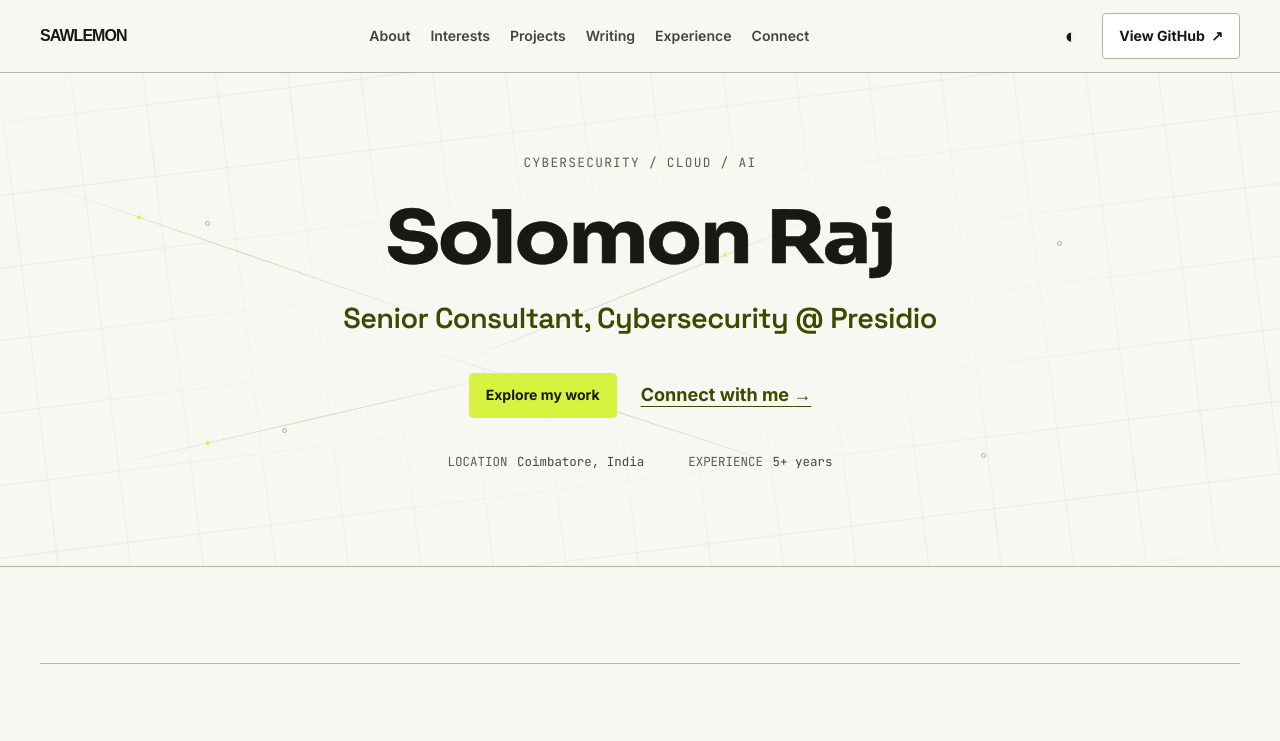
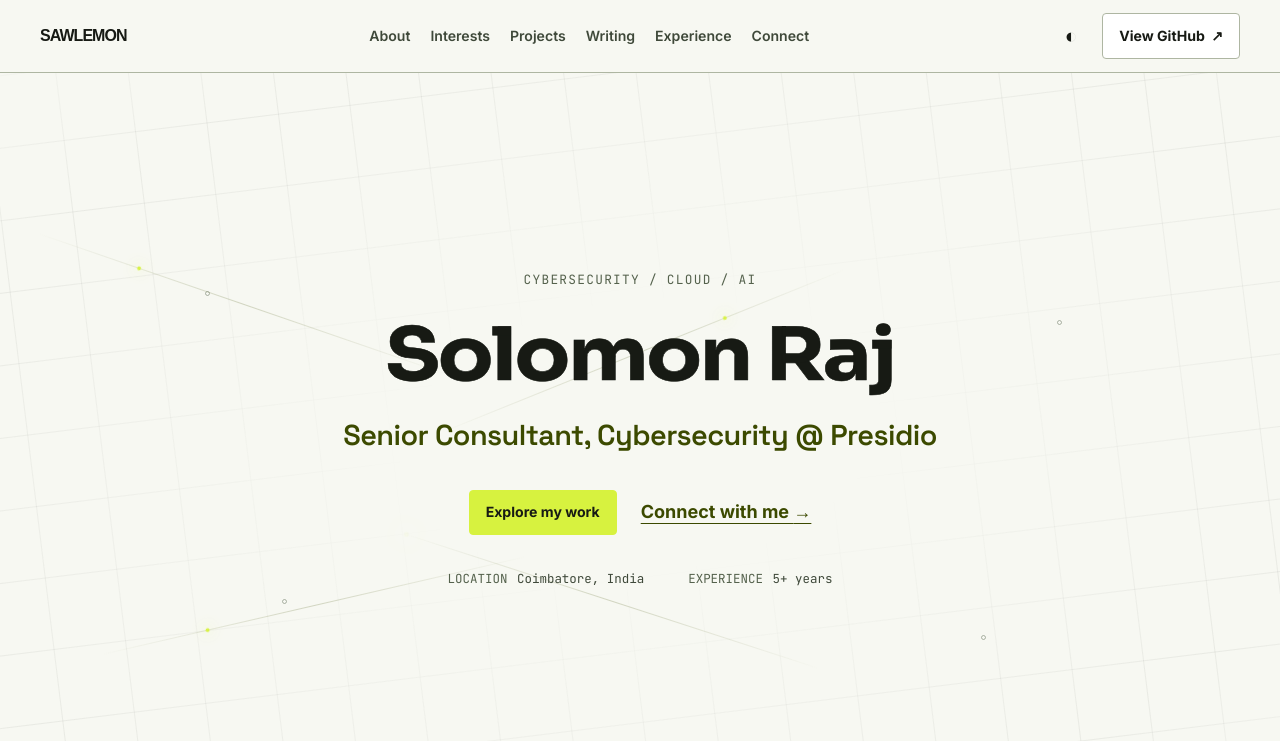
Before and after one commit to sawlemon/sawlemon.github.io, an Astro site: page / in a window 1280 px wide. Shown: the top 741 px of the page. Built offline with nearby package versions, Linux system fonts and the light colour scheme; Astro itself is replaced by a stand-in of ours.

Commit message:
Make the hero fill the first viewport
The hero was content-height with fixed padding clamps, so on tall
viewports the About section peeked in without scrolling. The hero shell
now has min-height: 100svh minus the sticky header (4.5rem + 1px) and
centers the hero content vertically inside it, landing its bottom edge
exactly on the fold. vh fallback included for older browsers.

```diff
--- a/src/styles/motion.css
+++ b/src/styles/motion.css
@@ -36,7 +36,15 @@
 }
 
 /* ---- Hero: layered signal field + fine-pointer parallax ---- */
-.hero-shell { position: relative; isolation: isolate; overflow: hidden; border-bottom: 1px solid var(--border); }
+/* The shell fills the first viewport below the sticky header (4.5rem + 1px
+   border) so the About section always starts below the fold; the hero
+   content centers vertically inside it. */
+.hero-shell {
+  position: relative; isolation: isolate; overflow: hidden; border-bottom: 1px solid var(--border);
+  display: grid; align-items: center;
+  min-height: calc(100vh - 4.5rem);
+  min-height: calc(100svh - 4.5rem);
+}
 .hero-shell .hero { position: relative; z-index: 2; }
 .hero-content { position: relative; z-index: 3; }
 .signal-field {
```
